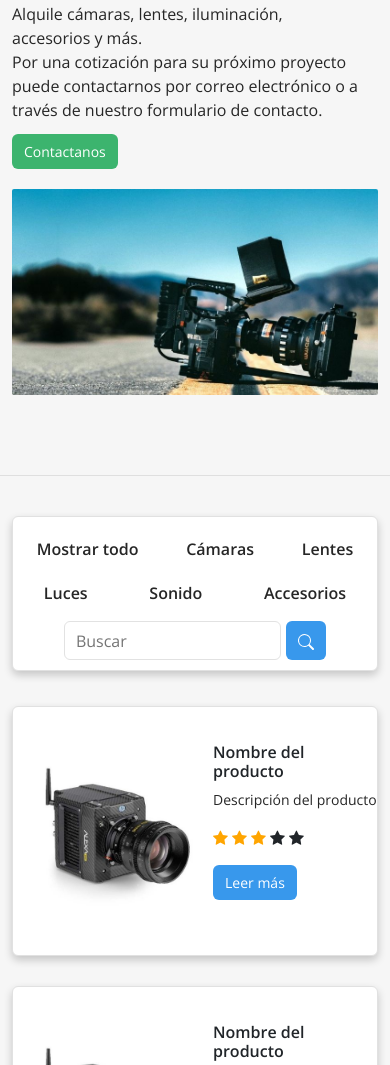
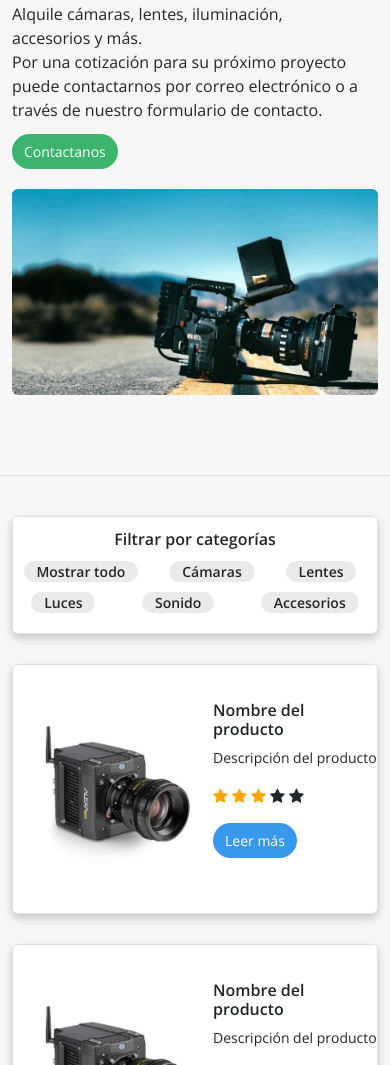
Before and after one commit to leonel-escobar/mi_proyecto, a plain HTML site: page equipos.html in a window 390 px wide. Shown: the part 346-1411 px from the top of the page. Drawn offline with nearby package versions, Linux system fonts and the light colour scheme.

Commit message:
Cambios de estilos

```diff
--- a/css/estilos.css
+++ b/css/estilos.css
@@ -37,7 +37,7 @@ a {
   display: block;
   height: 5px;
   position: relative;
-  top: 55px;
+  top: 52px;
   width: 80px; }
 
 .caja-1 {
@@ -63,7 +63,7 @@ p {
   font-size: 14px;
   padding: 7px 12px;
   border: 1px solid;
-  border-radius: 6px; }
+  border-radius: 20px; }
 
 .boton:hover {
   transition: opacity 600ms;
@@ -116,10 +116,11 @@ p {
       margin-top: 20px; }
   .principal__imagen img {
     width: 100%;
-    border-radius: 2px; }
+    border-radius: 6px; }
 
 .beneficios {
   display: flex;
+  flex-flow: row wrap;
   justify-content: space-between;
   margin-top: 80px;
   margin-bottom: 40px;
@@ -189,12 +190,15 @@ p {
   height: 60px;
   bottom: 40px;
   right: 40px;
-  background-color: #25d366;
-  color: #FFF;
+  background-color: #00e676;
+  color: #fff;
   border-radius: 50px;
   text-align: center;
   font-size: 30px;
   z-index: 100; }
+
+.float:hover {
+  color: #fff; }
 
 .my-float {
   margin-top: 16px; }
@@ -215,7 +219,7 @@ p {
     margin-top: 20px; }
   .equipos__imagen img {
     width: 100%;
-    border-radius: 2px; }
+    border-radius: 6px; }
 
 .catalogo {
   display: flex;
@@ -242,36 +246,38 @@ p {
       .catalogo__producto .puntuacion .checked {
         color: orange; }
 
-#myBtnContainer {
+.menuCategorias {
   display: flex;
-  justify-content: space-evenly;
+  flex-flow: row wrap;
   align-items: center;
-  padding: 10px 0;
-  margin: 20px 0;
+  margin-bottom: 15px;
   background-color: #fff;
   border: #e1e1e1 solid 1px;
   border-radius: 6px;
   box-shadow: 0 4px 8px 0 rgba(0, 0, 0, 0.2); }
-  #myBtnContainer button {
-    color: #262626;
-    background-color: transparent;
+  .menuCategorias p {
     font-weight: 600;
-    font-size: 16px;
-    text-decoration: none;
-    border: none; }
-  #myBtnContainer button:hover {
-    border-color: none; }
-  #myBtnContainer form input {
-    border: #e2e2e2 solid 1px;
-    border-radius: 6px;
-    padding: 6.5px;
-    text-indent: 4px; }
-  #myBtnContainer form button {
-    color: #fff;
-    border: none;
-    padding: .475rem .75rem;
-    border-radius: 6px;
-    background-color: #3898ec; }
+    margin: 0 20px; }
+  .menuCategorias #myBtnContainer {
+    display: flex;
+    justify-content: left;
+    align-items: center;
+    padding: 10px 0;
+    margin: 20px 0; }
+    .menuCategorias #myBtnContainer button {
+      padding: 0 0.8rem;
+      color: #262626;
+      background-color: #eaeaeb;
+      font-weight: 600;
+      font-size: 14px;
+      text-decoration: none;
+      border: none;
+      border-radius: 20px; }
+    .menuCategorias #myBtnContainer button:not(:last-of-type) {
+      margin-right: 10px; }
+    .menuCategorias #myBtnContainer button:hover {
+      background-color: #ddddde;
+      border-color: none; }
 
 .filterDiv {
   display: none; }
@@ -378,7 +384,7 @@ p {
   font-size: 14px;
   padding: 7px 12px;
   border: 1px solid;
-  border-radius: 6px; }
+  border-radius: 20px; }
 
 .boton:hover {
   transition: opacity 600ms;
@@ -509,6 +515,8 @@ p {
   .beneficios {
     flex-direction: column;
     align-items: center; }
+    .beneficios__item:not(:last-of-type) {
+      margin-bottom: 15px; }
   .destacados {
     flex-direction: column;
     justify-content: center;
@@ -527,6 +535,10 @@ p {
       top: 20px;
       text-align: center;
       padding: 20px; }
+  .float {
+    position: fixed;
+    bottom: 40px;
+    right: 20px; }
   .marcas {
     display: flex;
     flex-direction: row;
@@ -559,14 +571,18 @@ p {
     .equipos__imagen img {
       width: 100%;
       margin-top: 20px; }
-  #myBtnContainer {
-    display: flex;
-    flex-flow: row wrap;
-    justify-content: space-around; }
-    #myBtnContainer button {
-      padding: 10px 20px; }
-    #myBtnContainer form input {
-      margin-top: 6px; }
+  .menuCategorias {
+    align-items: center;
+    justify-content: center; }
+    .menuCategorias p {
+      margin-top: 10px; }
+    .menuCategorias #myBtnContainer {
+      display: flex;
+      flex-flow: row wrap;
+      justify-content: space-around;
+      margin: 0; }
+    .menuCategorias button {
+      margin-bottom: 10px; }
   .catalogo__producto img {
     width: 200px; }
   .servicios__descripcion:not(:last-of-type) {
@@ -595,6 +611,15 @@ p {
       width: 100%; } }
 
 @media screen and (min-width: 480px) and (max-width: 768px) {
+  .beneficios {
+    justify-content: space-evenly;
+    align-items: center; }
+    .beneficios__item {
+      margin-top: 20px; }
+  .destacados {
+    justify-content: space-evenly; }
+    .destacados .tarjeta {
+      margin-top: 20px; }
   .descuentos__texto {
     position: absolute;
     left: 360px;
@@ -606,5 +631,13 @@ p {
       font-size: 16px;
       font-weight: 600;
       text-align: right; }
+  .menuCategorias {
+    justify-content: center; }
+    .menuCategorias p {
+      margin-top: 10px; }
+    .menuCategorias #myBtnContainer {
+      margin: 10px 0; }
+  .catalogo {
+    justify-content: center; }
   .footer__arriba {
     padding: 30px; } }
--- a/equipos.html
+++ b/equipos.html
@@ -62,6 +62,11 @@
                 </div>
             </div>
 
+            <!-- Menú por categorías -->
+            <div class="menuCategorias">
+                <div>
+                    <p>Filtrar por categorías</p>
+                </div>
                 <div id="myBtnContainer">
                     <button onclick="filterSelection('all')"> Mostrar todo</button>
                     <button onclick="filterSelection('camaras')"> Cámaras</button>
@@ -69,14 +74,7 @@
                     <button onclick="filterSelection('luces')"> Luces</button>
                     <button onclick="filterSelection('sonido')"> Sonido</button>
                     <button onclick="filterSelection('accesorios')"> Accesorios</button>
-                <form action="">
-                    <input type="search" placeholder="Buscar">
-                    <button>
-                        <svg xmlns="http://www.w3.org/2000/svg" width="16" height="16" fill="currentColor" class="bi bi-search" viewBox="0 0 16 16">
-                            <path d="M11.742 10.344a6.5 6.5 0 1 0-1.397 1.398h-.001c.03.04.062.078.098.115l3.85 3.85a1 1 0 0 0 1.415-1.414l-3.85-3.85a1.007 1.007 0 0 0-.115-.1zM12 6.5a5.5 5.5 0 1 1-11 0 5.5 5.5 0 0 1 11 0z"/>
-                        </svg>
-                    </button>
-                </form>
+                </div>
             </div>
 
             <div class="catalogo">
```
Also changed, not shown: index.html (+4 -4 lines), images/foto1.jpg. Lines whose indentation alone changed are shown as unchanged.
